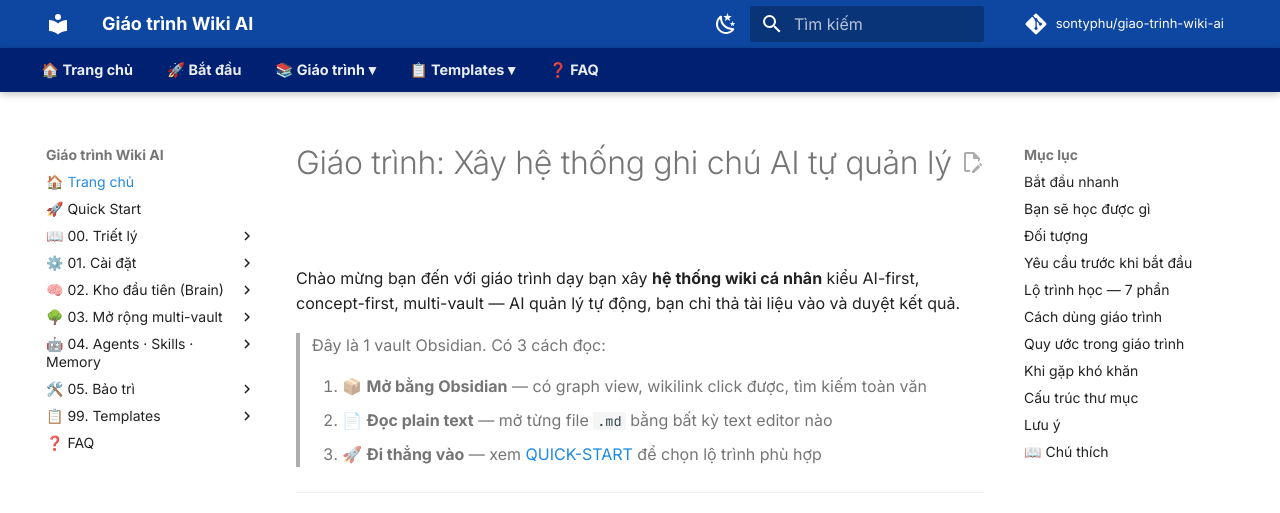
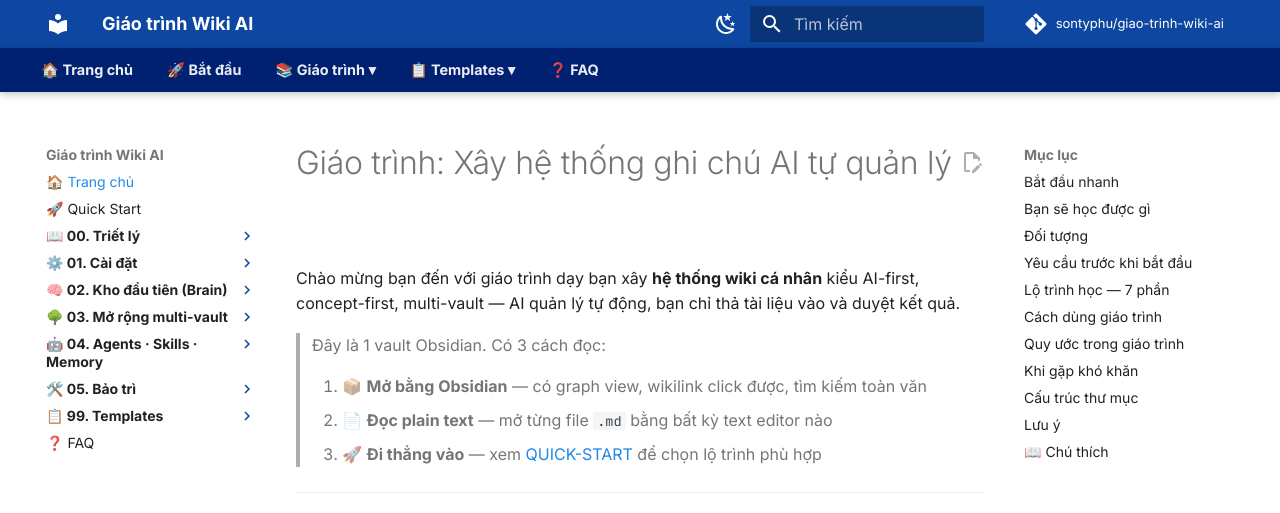
Before and after one commit to sontyphu/giao-trinh-wiki-ai, an MkDocs documentation site: the page built from docs/index.md, in a window 1280 px wide. Shown: the top 513 px of the page. Built offline with MkDocs 1.6.1 and Material for MkDocs 9.7.7, drawn with Linux system fonts in a browser that asks for light colours; comment, search, counter and statistics services are not loaded.

Commit message:
Sửa selector thụt lề menu trái + làm nổi mũi tên gập/mở

```diff
--- a/docs/assets/extra.css
+++ b/docs/assets/extra.css
@@ -40,11 +40,23 @@
 [data-md-color-scheme="slate"]{ --md-typeset-a-color:#64b5f6; }
 
 /* ===== MENU TRÁI: đề mục phụ thụt lề + viền thể hiện là file con ===== */
-.md-nav--primary .md-nav .md-nav{
-  margin-left:.6rem;
-  padding-left:.4rem;
-  border-left:2px solid var(--md-default-fg-color--lightest);
+.md-nav--primary .md-nav__item--nested > nav.md-nav{
+  margin-left:.65rem;
+  padding-left:.6rem;
+  border-left:2px solid var(--md-default-fg-color--lighter);
 }
-.md-nav--primary .md-nav .md-nav .md-nav__link{
+.md-nav--primary .md-nav__item--nested > nav.md-nav .md-nav__link{
   font-size:.7rem;
 }
+/* đề mục chính: in đậm + mũi tên gập/mở nổi bật để biết bấm được */
+.md-nav--primary > .md-nav__list > .md-nav__item--nested > .md-nav__link,
+.md-nav--primary > .md-nav__list > .md-nav__item--nested > label.md-nav__link{
+  font-weight:700;
+  cursor:pointer;
+}
+.md-nav--primary .md-nav__item--nested > .md-nav__link .md-nav__icon{
+  color:var(--md-primary-fg-color);
+}
+[data-md-color-scheme="slate"] .md-nav--primary .md-nav__item--nested > .md-nav__link .md-nav__icon{
+  color:var(--md-accent-fg-color);
+}
```
Also changed, not shown: import_vault.py (+17 -5 lines).
